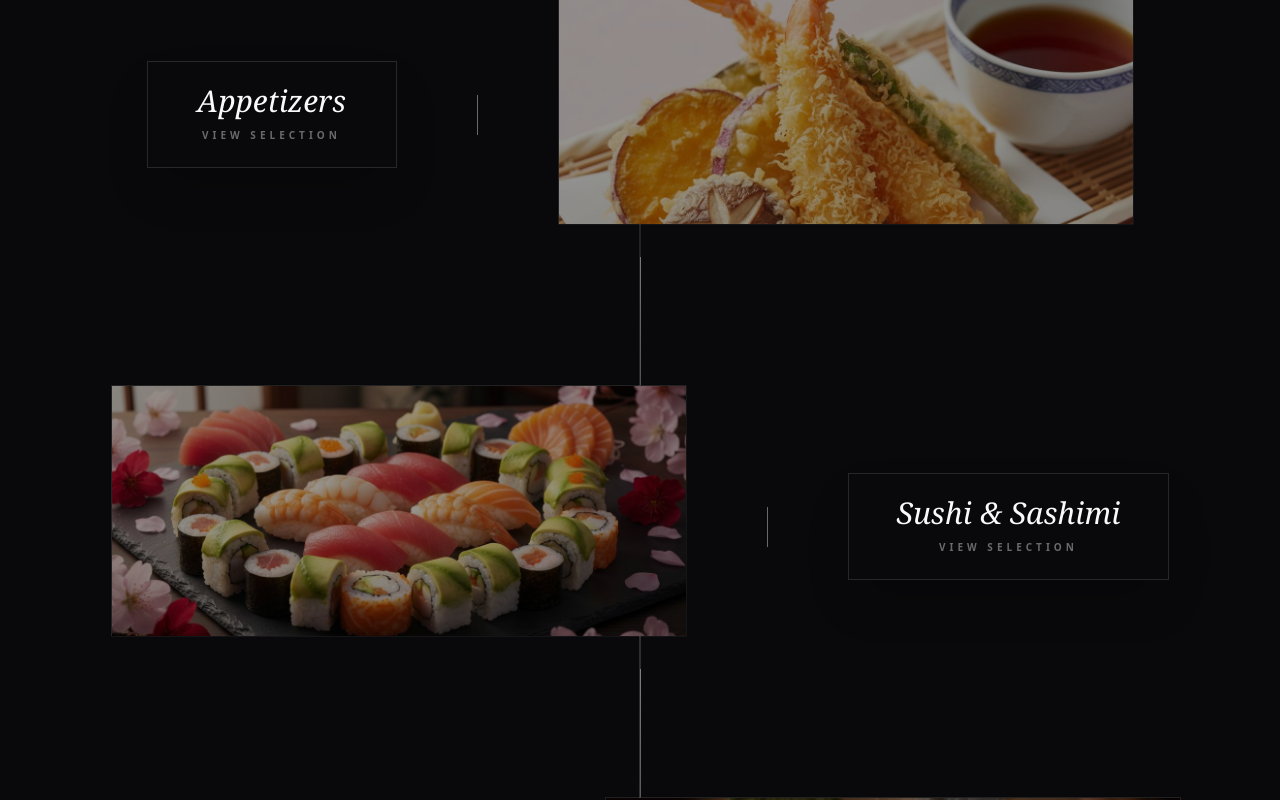
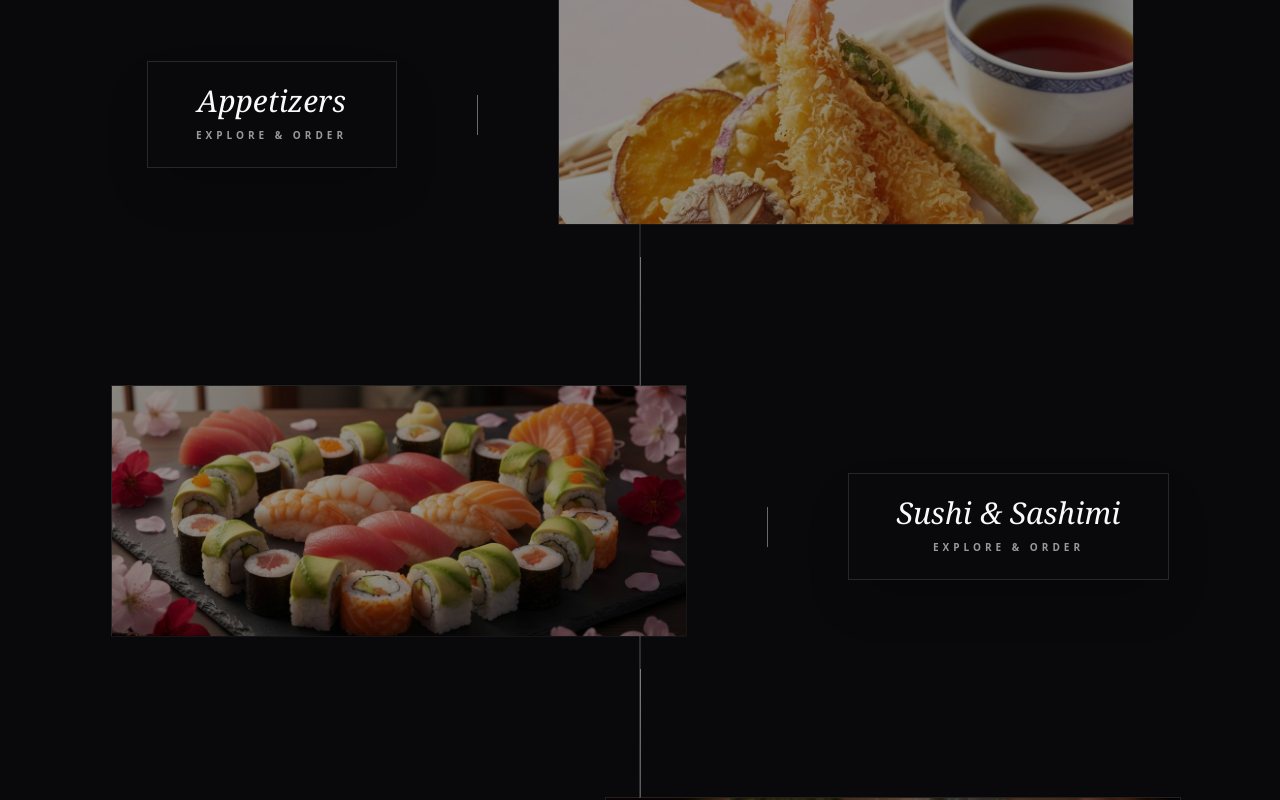
Before and after one commit to ahmed1882002/Premium-Restaurant-Portfolio, a React (Vite) app: page /#/sakura in a window 1280 px wide. Shown: the part 2640-3440 px from the top of the page. Built offline with nearby package versions, Linux system fonts and the light colour scheme; a web font is replaced by a local one.

Commit message:
add Desktop View

```diff
--- a/src/components/CategoryDetailPage.tsx
+++ b/src/components/CategoryDetailPage.tsx
@@ -107,7 +107,10 @@ export default function CategoryDetailPage() {
                 <h3 className="font-serif text-3xl italic group-hover:text-warm-accent transition-colors">
                   {item.name}
                 </h3>
-                <span className="font-sans text-sm font-bold opacity-40">${item.price}</span>
+                <div className="flex flex-col items-end">
+                  <span className="font-sans text-sm font-bold opacity-40">${item.price}</span>
+                  <span className="text-[8px] uppercase tracking-[0.2em] text-primary/60 group-hover:text-primary transition-colors mt-1 font-bold">Tap to Order</span>
+                </div>
               </div>
               <div className="w-full h-[1px] bg-white/5 mt-4 group-hover:bg-white/20 transition-colors" />
               <p className="font-serif italic text-lg opacity-30 mt-4 leading-relaxed line-clamp-2">
--- a/src/components/SitePage.tsx
+++ b/src/components/SitePage.tsx
@@ -135,9 +135,12 @@ export default function SitePage({ siteId }: SitePageProps) {
             {/* Desktop Mode Toggle for Mobile */}
             <button
               onClick={() => setIsDesktopMode(!isDesktopMode)}
-              className="hidden sm:hidden xs:flex p-2 rounded-full border border-primary/20 bg-primary/10 text-[8px] uppercase tracking-tighter font-bold"
+              className="flex md:hidden items-center gap-2 px-3 py-1.5 rounded-full border border-primary/30 bg-primary/10 text-[9px] uppercase tracking-widest font-bold hover:bg-primary/20 transition-all"
               title="Toggle Desktop View"
             >
+              <svg className="w-3 h-3" fill="none" viewBox="0 0 24 24" stroke="currentColor">
+                <path strokeLinecap="round" strokeLinejoin="round" strokeWidth={2} d="M9.75 17L9 20l-1 1h8l-1-1-.75-3M3 13h18M5 17h14a2 2 0 002-2V5a2 2 0 00-2-2H5a2 2 0 00-2 2v10a2 2 0 002 2z" />
+              </svg>
               {isDesktopMode ? 'Mobile' : 'Desktop'}
             </button>
 
--- a/src/components/menu/TimelineMenu.tsx
+++ b/src/components/menu/TimelineMenu.tsx
@@ -52,8 +52,8 @@ function CategoryRow({
           className="px-12 py-6 z-20 min-w-[250px] text-center shadow-2xl transition-all duration-700 bg-background text-foreground border border-border hover:border-primary hover:text-primary hover:scale-105"
         >
           <div className="font-serif text-3xl italic leading-none">{category.name}</div>
-          <div className="font-sans text-[10px] font-bold mt-3 opacity-40 tracking-[0.4em] uppercase">
-            View Selection
+          <div className="font-sans text-[10px] font-bold mt-3 opacity-60 tracking-[0.4em] uppercase text-primary">
+            Explore & Order
           </div>
         </motion.button>
 
```
